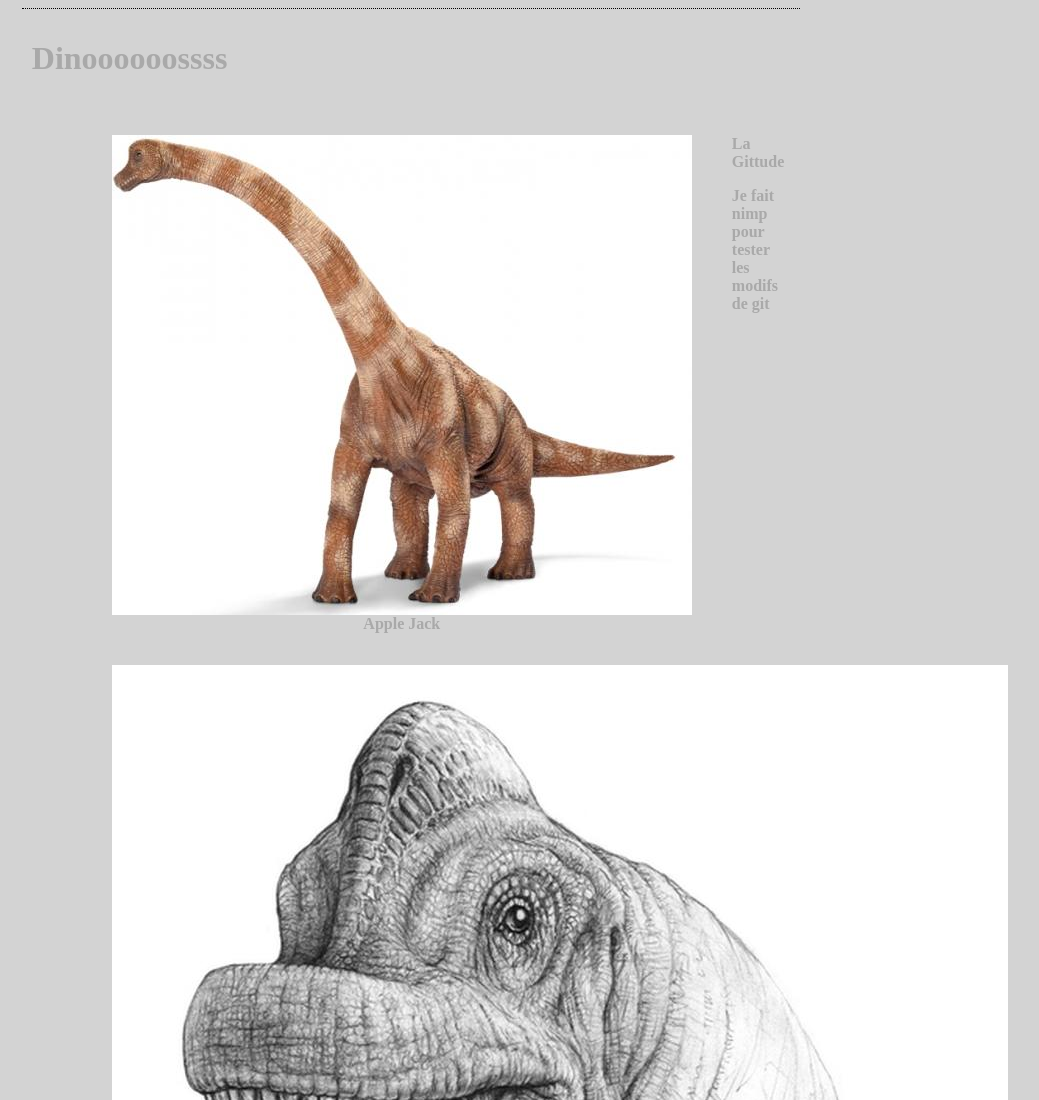
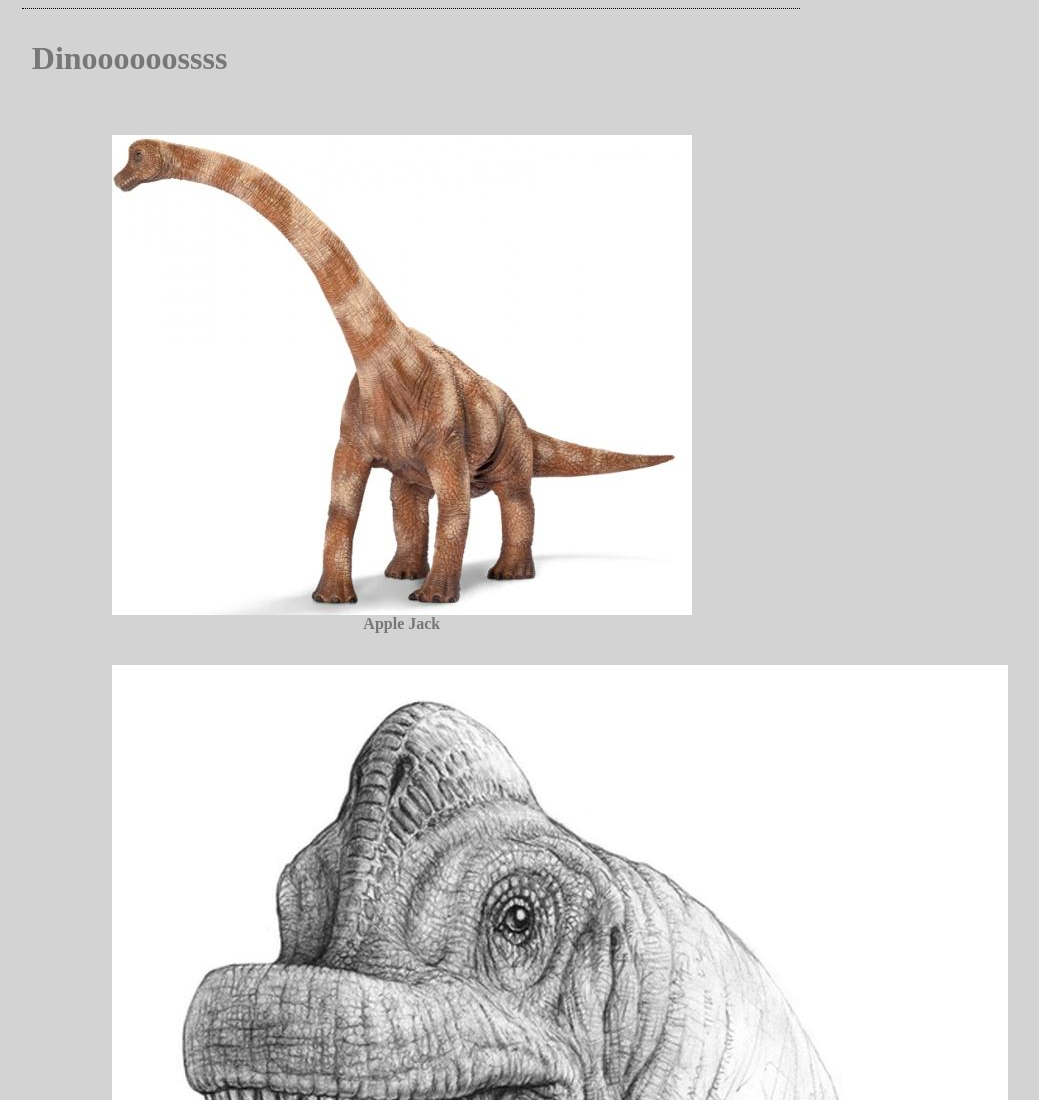
Before and after one commit to ChanYannick/brachi, a plain HTML site: page index.html in a window 1280 px wide. Shown: the top 1100 px of the page, without its empty margins (229-1268 px from the left). Drawn offline with Linux system fonts and the light colour scheme.

Commit message:
changesdinos

```diff
--- a/css/default.css
+++ b/css/default.css
@@ -1,7 +1,7 @@
 body{
 
     font-family: "Times New Roman";
-    color: darkgrey;
+    color: #777;
     font-weight: 800;
     background-color:lightgrey;
 
@@ -21,6 +21,8 @@ body{
 }
 .machin{
     font-size:16px;
+    clear: both;
+    display: block;
 
 }
 
@@ -32,10 +34,13 @@ ul.dinos {
 
 ul.dinos li {
    float:left;
+
+
 }
 
 ul.dinos li figure img{
     text-align: center;
+
 }
 
 ul.dinos li figure figcaption {
--- a/index.html
+++ b/index.html
@@ -19,9 +19,6 @@
                         <figcaption>Rainbow Dash</figcaption>
                     </figure>
                 </li>
-                 <div class= "machin">
-                    <p>La Gittude</p>
-                </div>
                 <li>
                     <figure>
                         <img src="img/brachi3.jpg">
```
